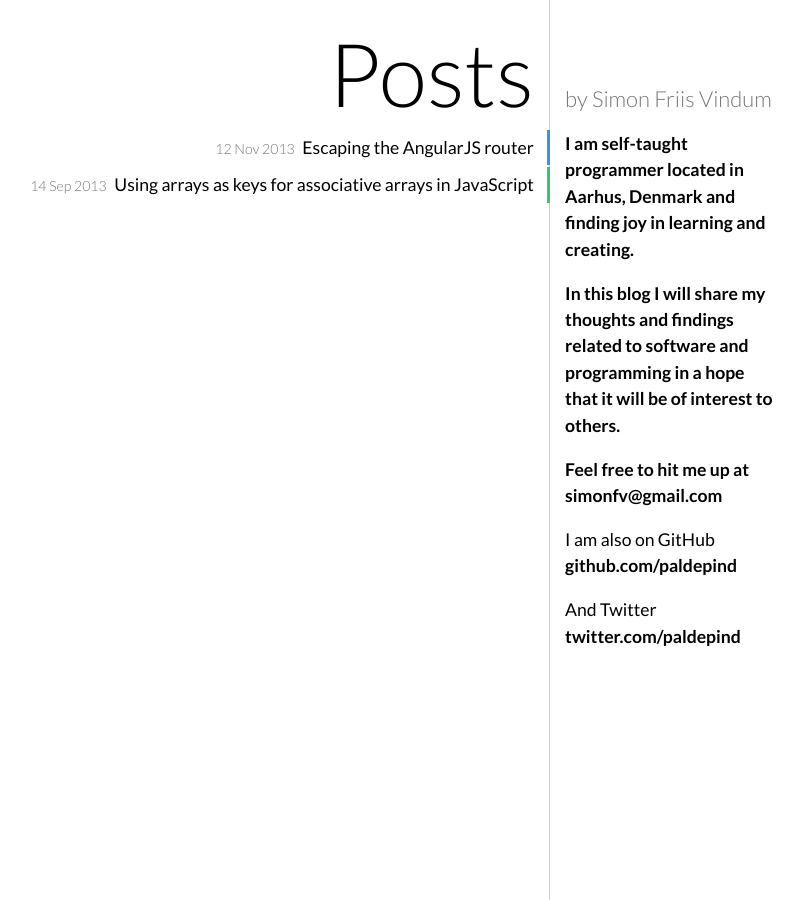
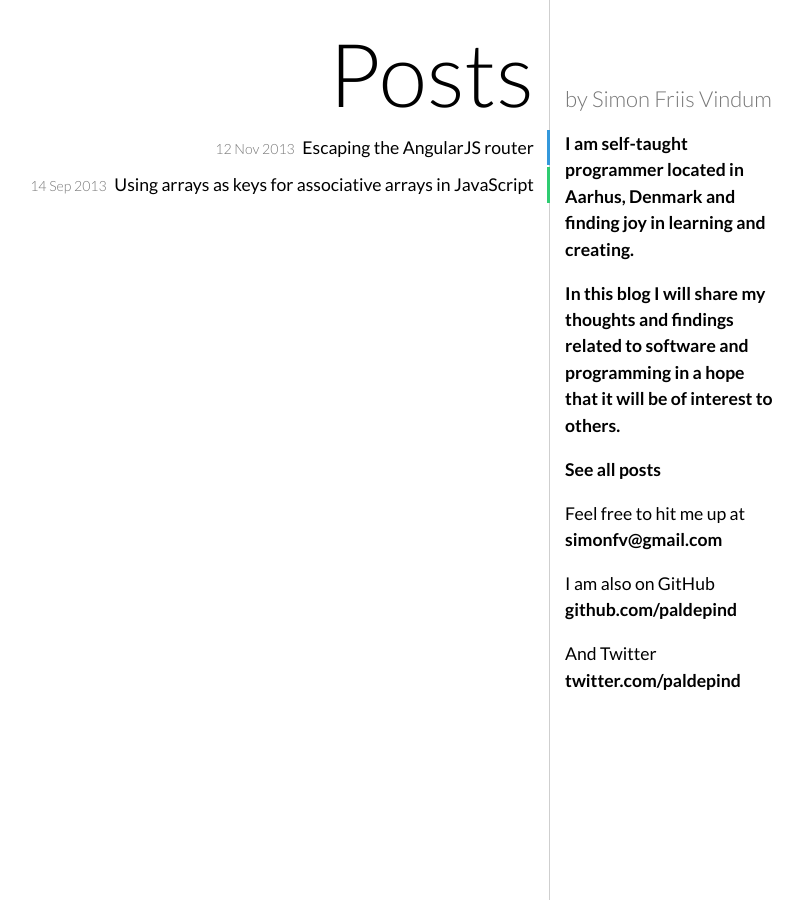
Before and after one commit to paldepind/blog, a Jekyll site: the page built from index.html, in a window 1280 px wide. Shown: the whole page, without its empty margins (240-1043 px from the left). Built offline with Jekyll 4.4.1, drawn with Linux system fonts in a browser that asks for light colours; nearby versions of some CDN libraries; Markdown is read by kramdown in place of the engine named in the settings.

Commit message:
Add link to frontpage in sidebar

```diff
--- a/_layouts/default.html
+++ b/_layouts/default.html
@@ -46,6 +46,9 @@
         In this blog I will share my thoughts and findings related to software and programming in a hope that it will be of interest to others.
         </p>
         <p>
+          <a href="{{ site.baseurl/ }}/">See all posts</a>
+        </p>
+        <p>
           Feel free to hit me up at<br />
           <a href="mailto:simonfv@gmail.com">simonfv@gmail.com</a><br>
         </p>
```
